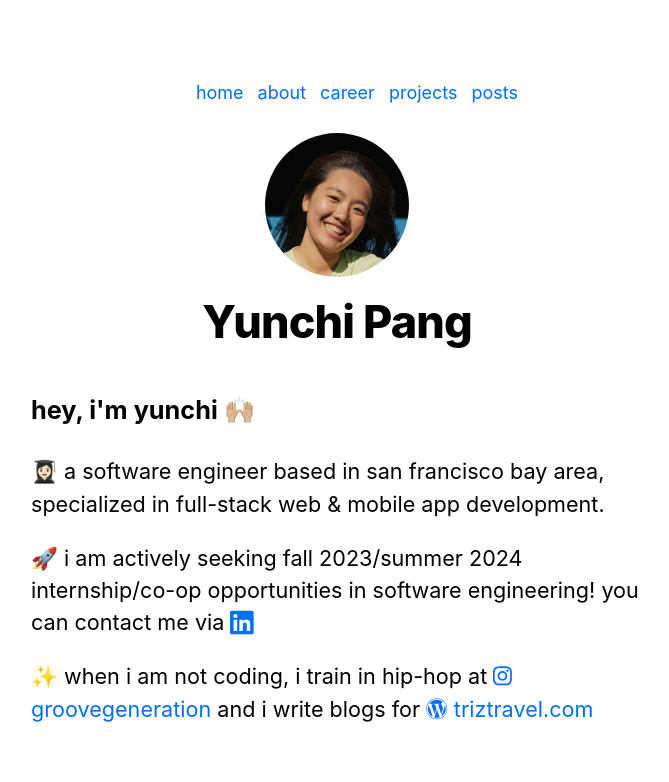
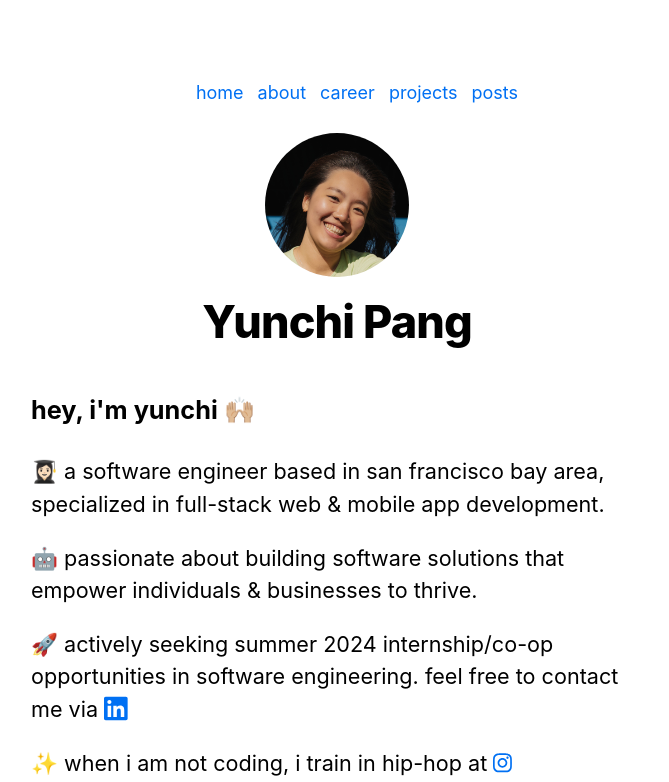
Before and after one commit to yunchipang/nextjs-portfolio, a Next.js app: page / in a window 1280 px wide. Shown: the top 782 px of the page, without its empty margins (303-972 px from the left). Built offline with nearby package versions, Linux system fonts and the light colour scheme.

Commit message:
update home page wording (#39)

```diff
--- a/src/pages/index.tsx
+++ b/src/pages/index.tsx
@@ -24,8 +24,12 @@ export default function Home() {
           full-stack web & mobile app development.
         </p>
         <p>
-          🚀 i am actively seeking fall 2023/summer 2024 internship/co-op
-          opportunities in software engineering! you can contact me via{' '}
+          🤖 passionate about building software solutions that empower
+          individuals & businesses to thrive.
+        </p>
+        <p>
+          🚀 actively seeking summer 2024 internship/co-op opportunities in
+          software engineering. feel free to contact me via{' '}
           <Link href={profileLinks.LINKEDIN} target="_blank">
             <FontAwesomeIcon icon={faLinkedin} size="lg" />
           </Link>
@@ -39,6 +43,7 @@ export default function Home() {
           <Link href={profileLinks.TRIZTRAVEL} target="_blank">
             <FontAwesomeIcon icon={faWordpress} /> triztravel.com
           </Link>
+          . drop by for a performance or an article!
         </p>
       </section>
     </Layout>
```
